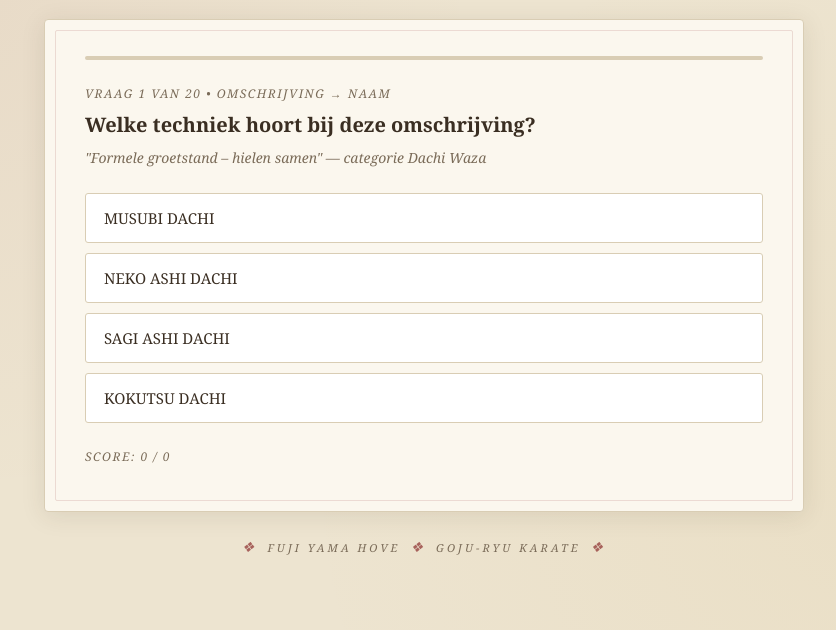
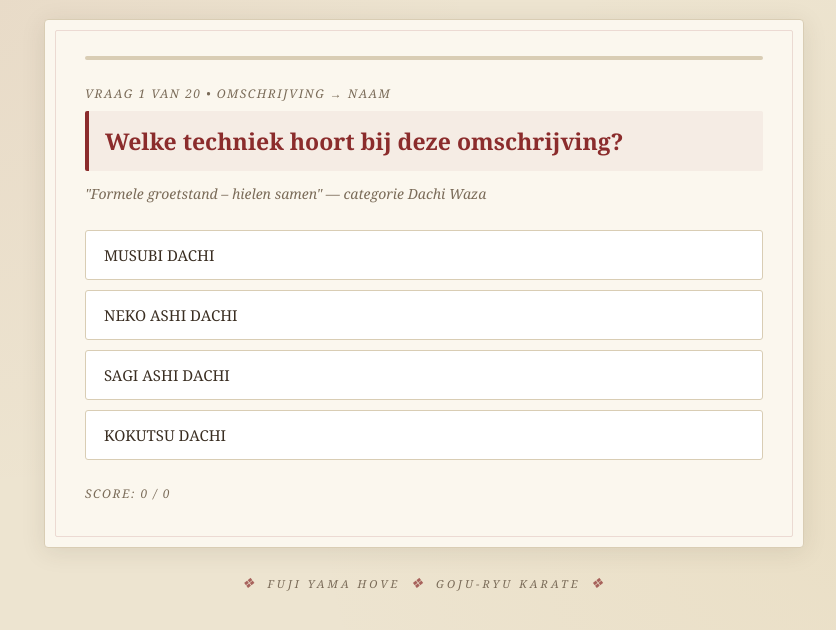
Before and after one commit to damagalis/fujiquiz, a plain HTML site: page index.html in a window 1280 px wide. Both pictures are taken after a click on the button "START QUIZ". Shown: the part 164-794 px from the top of the page, without its empty margins (216-1052 px from the left). Drawn offline with Linux system fonts and the light colour scheme.

Commit message:
question is now formatted more prominently

```diff
--- a/index.html
+++ b/index.html
@@ -208,11 +208,15 @@
   }
   .meta { color: var(--muted); font-size: 12px; margin-bottom: 8px; letter-spacing: 1.5px; text-transform: uppercase; font-style: italic; }
   .question {
-    font-size: 20px;
-    font-weight: 600;
-    margin-bottom: 8px;
-    color: var(--text);
+    font-size: 23px;
+    font-weight: 700;
+    margin-bottom: 12px;
+    color: var(--primary);
     line-height: 1.4;
+    padding: 14px 16px;
+    background: rgba(139,44,44,0.05);
+    border-left: 4px solid var(--primary);
+    border-radius: 2px;
   }
   .question-context {
     color: var(--muted);
```
